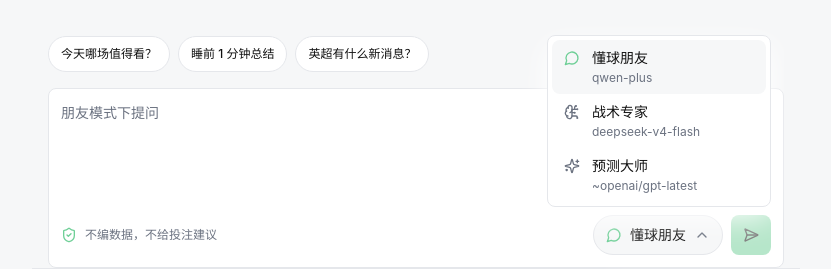
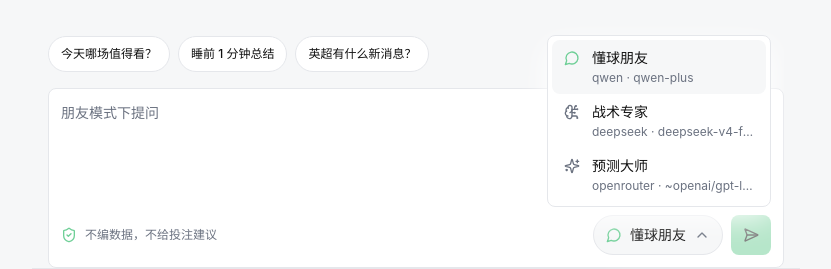
Before and after one commit to Michae1457/Clean_Football, a Next.js app: page /agent in a window 1280 px wide. Both pictures are taken after a click on the button "懂球朋友". Shown: the part 455-724 px from the top of the page, without its empty margins (224-1055 px from the left). Built offline with nearby package versions, Linux system fonts and the light colour scheme; no server answers.

Commit message:
feat: fix the agent bug

```diff
--- a/app/agent/page.tsx
+++ b/app/agent/page.tsx
@@ -1,9 +1,22 @@
 import { AgentChat } from "@/components/cards/agent-chat";
+import { agentProfiles } from "@/lib/agent-profiles";
+import { resolveAiDisplayConfig } from "@/lib/ai";
 
 export default function AgentPage() {
+  const profiles = agentProfiles.map((profile) => {
+    const config = resolveAiDisplayConfig("agent", profile.id);
+
+    return {
+      ...profile,
+      runtimeModel: config.enabled ? config.model : profile.defaultModel,
+      runtimeProvider: config.provider,
+      runtimeReason: config.enabled ? undefined : config.reason
+    };
+  });
+
   return (
     <div className="flex min-h-0 flex-1">
-      <AgentChat />
+      <AgentChat profiles={profiles} />
     </div>
   );
 }
--- a/components/cards/agent-chat.tsx
+++ b/components/cards/agent-chat.tsx
@@ -21,6 +21,7 @@
   agentProfiles,
   defaultAgentProfileId,
   type AgentMessage,
+  type AgentProfile,
   type AgentProfileId
 } from "@/lib/agent-profiles";
 import { cn } from "@/lib/utils";
@@ -37,7 +38,17 @@
   mode?: "ai" | "fallback";
 };
 
-export function AgentChat() {
+export type AgentDisplayProfile = AgentProfile & {
+  runtimeModel: string;
+  runtimeProvider: string;
+  runtimeReason?: string;
+};
+
+export function AgentChat({
+  profiles = toDisplayProfiles(agentProfiles)
+}: {
+  profiles?: AgentDisplayProfile[];
+}) {
   const [activeProfileId, setActiveProfileId] =
     useState<AgentProfileId>(defaultAgentProfileId);
   const [selectorOpen, setSelectorOpen] = useState(false);
@@ -47,9 +58,10 @@
   const scrollRef = useRef<HTMLDivElement>(null);
   const activeProfile = useMemo(
     () =>
-      agentProfiles.find((profile) => profile.id === activeProfileId) ??
-      agentProfiles[0],
-    [activeProfileId]
+      profiles.find((profile) => profile.id === activeProfileId) ??
+      profiles[0] ??
+      toDisplayProfiles(agentProfiles)[0],
+    [activeProfileId, profiles]
   );
   const Icon = profileIcons[activeProfile.id];
 
@@ -212,7 +224,7 @@
 
               {selectorOpen ? (
                 <div className="absolute bottom-12 right-0 z-10 w-56 overflow-hidden rounded-lg border bg-card p-1 shadow-card">
-                  {agentProfiles.map((profile) => {
+                  {profiles.map((profile) => {
                     const ProfileIcon = profileIcons[profile.id];
                     const active = profile.id === activeProfile.id;
 
@@ -240,7 +252,9 @@
                             {profile.name}
                           </span>
                           <span className="mt-0.5 block truncate text-xs text-muted">
-                            {profile.defaultModel}
+                            {profile.runtimeReason
+                              ? `off · ${profile.runtimeReason}`
+                              : `${profile.runtimeProvider} · ${profile.runtimeModel}`}
                           </span>
                         </span>
                       </button>
@@ -264,6 +278,14 @@
       </div>
     </section>
   );
+}
+
+function toDisplayProfiles(profiles: AgentProfile[]): AgentDisplayProfile[] {
+  return profiles.map((profile) => ({
+    ...profile,
+    runtimeModel: profile.defaultModel,
+    runtimeProvider: profile.provider
+  }));
 }
 
 function toErrorMessage(error: unknown) {
--- a/lib/ai.ts
+++ b/lib/ai.ts
@@ -28,6 +28,18 @@
   model: string;
   provider: Exclude<AiProvider, "off">;
 };
+
+export type AiDisplayConfig =
+  | {
+      enabled: true;
+      model: string;
+      provider: Exclude<AiProvider, "off">;
+    }
+  | {
+      enabled: false;
+      provider: "off";
+      reason: string;
+    };
 
 type ResolvedAiConfig =
   | {
@@ -156,6 +168,27 @@
   }
 
   return resolvePresetProvider(provider, agentPrefix, taskPrefix);
+}
+
+export function resolveAiDisplayConfig(
+  task: AiTask,
+  agentId?: string
+): AiDisplayConfig {
+  const config = resolveAiConfig(task, agentId);
+
+  if (!config.enabled) {
+    return {
+      enabled: false,
+      provider: "off",
+      reason: config.reason
+    };
+  }
+
+  return {
+    enabled: true,
+    model: config.model,
+    provider: config.provider
+  };
 }
 
 function resolvePresetProvider(
--- a/next.config.mjs
+++ b/next.config.mjs
@@ -1,5 +1,8 @@
 /** @type {import('next').NextConfig} */
 const nextConfig = {
+  outputFileTracingIncludes: {
+    "/*": ["./prompts/**/*"]
+  },
   reactStrictMode: true
 };
 
```
